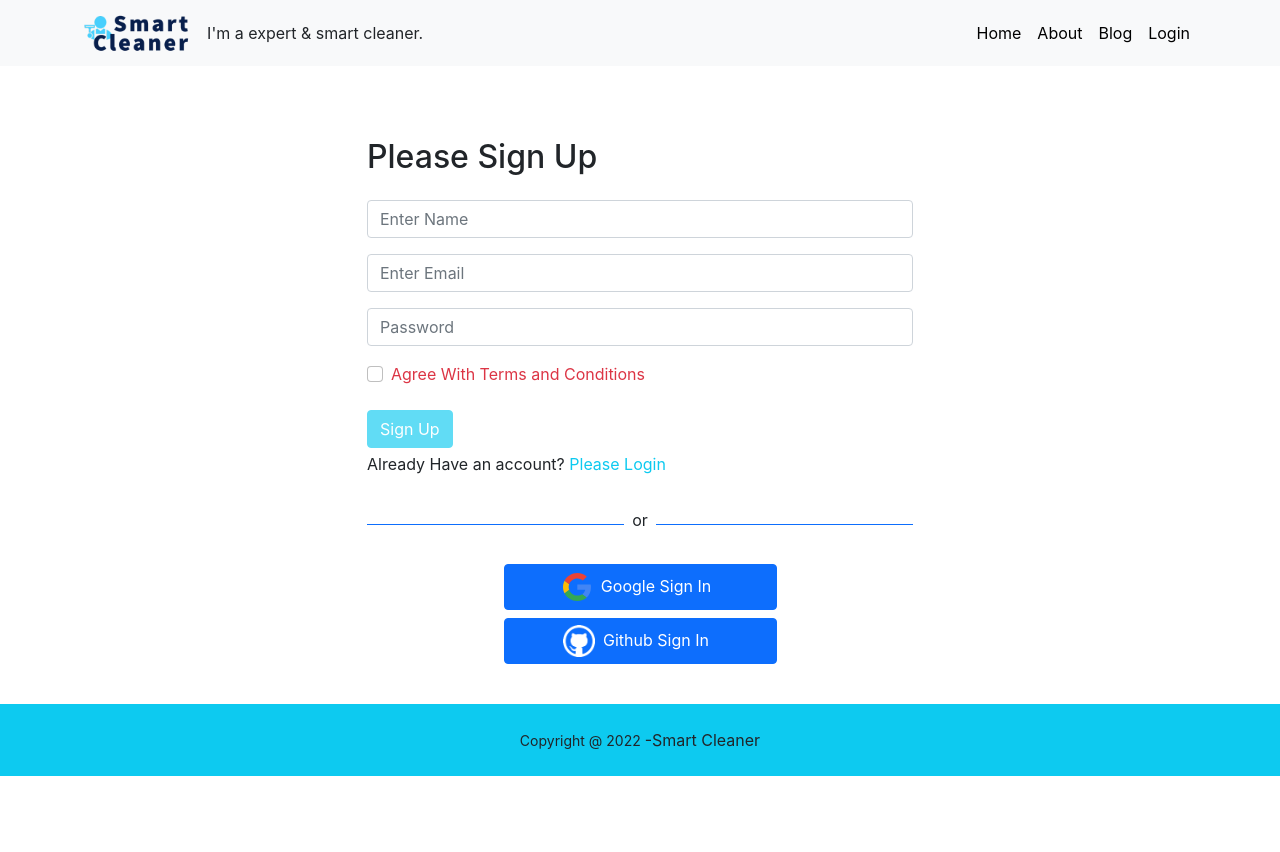
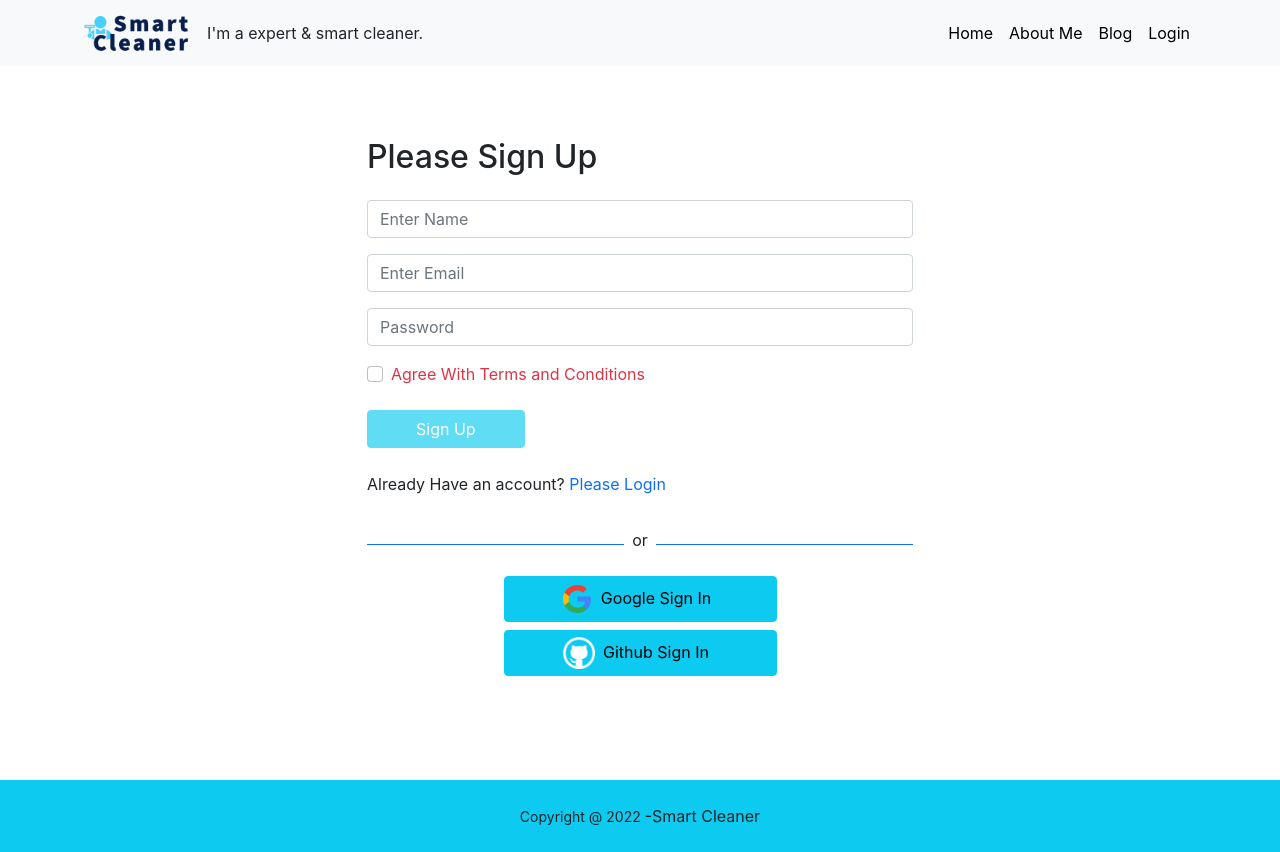
Before and after one commit to kibria-khandaker/smart-cleaner, a React (Create React App) app: page /signup in a window 1280 px wide. Before the commit the page ends 800 px from the top, so only its background shows below. Built offline with nearby package versions, Linux system fonts and the light colour scheme; no server answers.

Commit message:
README md file edit

```diff
--- a/src/components/About/About.js
+++ b/src/components/About/About.js
@@ -2,8 +2,32 @@ import React from 'react';
 
 const About = () => {
     return (
-        <div className='container'>
-            <h1>About</h1>
+        <div className='container py-5'>
+            <div className="row mb-5">
+                <div className="col-md-10 mx-auto">
+                    <div className="row d-flex align-items-center">
+                        <div className='col-md-5 mt-5'>
+                            <img className='w-100 mx-auto text-center' src="https://lh3.googleusercontent.com/soBsPa22hlRpRmrTsC7rWMsjTHgAmr6E6pv4WthwCqykZjoBLrQIOGcmlpwDp30CB8vcpM5_-CvF5oCl7NTZOe_RQtgo4uYMx3w9HY-5bQzhQkIWUjtTBKI74c7jL0E99DalpWhnBb7BjB9fRj8Y7pLdEZIE4ujgsf0X1fuDVd6_seG-ZaojcYeRmSCtU6SgLrPJ5pDiw3VW3kDnlgUA0xDX0-0qT8GRNHaYWnwkU9KW6x6xTKgEYt-aZZLBDEpN3zDpjejSDWTboY4Ce-omh85qIfJhH969n4nQ0gK2LeeBsMo5AHaalw0sj4KY6fpAQxrtaxfo_4EgwwHqgzcL7hGIPBh8tFt7WiHeoY3L9swCOm1VSS-ZmE3fz-FTkAM_H8Gy4z2dS7JJGq9G6iCmJLEPVBgpL4wAHrKZDnLWhvg7lzZFgNXQR7Rg6-mZV5o1z5pzIWCgQ9_UcQ9acqT6fcV_2RxnUIWGrCq2e9vFaFpMWrNvME8VAntX1F_B-yxUq309IgON7u-NOzJAseX3injrfpMqpwpJz4P1zdeKq3W21CkYPqvg7_YI1MXfor1hS_xKqDUl7ZLi8AJ0R-2J24yK7AYB-ONfl4m4U8R9HWQ_a1b1AjzveF3PqykeQco9rQJjtKx-kALlTmYLLUHVA3AfPt92zjWG9YEogIUxwOYHc840O03Iya7iY0TDXwnz8tLRxJYlaJ6omv8lUZmkCrWhkoYHYmXn2GIg-Y-XwVM_mExi8eb__nNhTF7nxU_eK8BQaGNf6755lb86Gl2hyEWGhVa4WKJXiMrYSWHzlYKGkAJtslwv-4C8pyvF854rq5F4QK0pEIGvi4NPG4bKvqmPgfi85pDltATAM0o5UGjMN25AsbZToSgUQySdTsqc3c0kKR3vtJobBE1pDBhTs3bwrXUMOa3ANIc5_wgRgGj8=w462-h595-no?authuser=0" alt="" />
+                        </div>
+                        <div className='col-md-7 mt-5 d-flex  flex-column align-items-center'>
+                            <h3 className='pb-3'> About Me </h3>
+                            <p>
+                                My name is <span className=' text-info'>Golam kibria</span>,
+                                I want to be a full stack developer and I want to build my career in the developing sector.
+                            </p>
+                            <p>
+                                if I got the chance any opportunity to build a career with i will take it without any confusion. because i love it and it's my dream and I will arrive at this anyway.
+                            </p>
+                            <p>
+                                want to learn a lot of programming languages like JavaScript python and other languages and I also want to learn Android IOS and Web all types of application development.
+                            </p>
+                            <p>
+                                or a developing and for learning, I am trying also and even I am trying so hard every time I am doing practice from online internet on others resource if I got any resource which helps me I try with this
+                            </p>
+                        </div>
+                    </div>
+                </div>
+            </div>
         </div>
     );
 };
--- a/src/components/Blogs/Blogs.js
+++ b/src/components/Blogs/Blogs.js
@@ -8,13 +8,13 @@ const Blogs = () => {
             <div className="row">
                 <div className="col-md-7 mx-auto">
                     {/* -----------------  */}
-                    <h4 className='pt-5 pb-3'> <span className='text-warning'> Question 1:</span> <span className='fw-normal '>Difference between <code>authorization</code> and <code>authentication</code> </span> ?</h4>
+                    <h4 className='pt-5 pb-3'> <span className='text-info'> Question 1:</span> <span className='fw-normal '>Difference between <code>authorization</code> and <code>authentication</code> </span> ?</h4>
                     <h5 className=' text-success'>Answer:</h5>
                     <Table striped bordered hover>
                         <thead>
                             <tr className='text-center'>
-                                <th> Authorization </th>
-                                <th> Authentication </th>
+                                <th className=' text-secondary'> Authorization </th>
+                                <th className=' text-secondary'> Authentication </th>
                             </tr>
                         </thead>
                         <tbody>
@@ -52,10 +52,10 @@ const Blogs = () => {
 
                     <br /> <hr />
                     {/* ---------------------------  */}
-                    <h4 className='pt-5 pb-3'> <span className='text-warning'> Question 2:</span> <span className='fw-normal '> Why are you using <code>firebase?</code> What other options do you have to <code>implement authentication?</code></span> </h4>
+                    <h4 className='pt-5 pb-3'> <span className='text-info'> Question 2:</span> <span className='fw-normal '> Why are you using <code>firebase?</code> What other options do you have to <code>implement authentication?</code></span> </h4>
                     <h5 className=' text-success'>Answer:</h5>
                     <p>Firebase is able to manage databases in real-time or instantly. Easy to exchange or easily with data migration using firebase, easy process to Authentication or Authorization. it's developer-friendly by google. and Firebase Storage is basically a powerful and simple object storage, in which you can store your files easily.</p>
-                    <p> <b>Here Some Name of Providers for  implement authentication: </b>  <br />
+                    <p> <b className=' text-secondary'>Here Some Name of Providers for  implement authentication: </b>  <br />
                         STYTCH ,
                         Ory ,
                         Supabase,
@@ -71,9 +71,9 @@ const Blogs = () => {
 
                     <br /> <hr />
                     {/* --------------------------------  */}
-                    <h4 className='pt-5 pb-3'> <span className='text-warning'> Question 3:</span> <span className='fw-normal '> What other services does <code>firebase</code> provide other than <code>authentication?</code></span> </h4>
+                    <h4 className='pt-5 pb-3'> <span className='text-info'> Question 3:</span> <span className='fw-normal '> What other services does <code>firebase</code> provide other than <code>authentication?</code></span> </h4>
                     <h5 className=' text-success'>Answer:</h5>
-                    <p><b>There are  Firebase Services List other than Authentication:</b></p>
+                    <p><b className=' text-secondary'>There are  Firebase Services List other than Authentication:</b></p>
 
                     <p>
                         Cloud Firestore, +
--- a/src/components/Header/Header.js
+++ b/src/components/Header/Header.js
@@ -27,7 +27,7 @@ const Header = () => {
                         </Nav>
                         <Nav>
                             <Nav.Link as={CustomLink} to="/">Home</Nav.Link>
-                            <Nav.Link as={CustomLink} to="/about">About</Nav.Link>
+                            <Nav.Link as={CustomLink} to="/about">About Me</Nav.Link>
                             <Nav.Link as={CustomLink} to="/blog"> Blog </Nav.Link>
 
                             {
--- a/src/components/Login/Login.js
+++ b/src/components/Login/Login.js
@@ -95,7 +95,7 @@ const Login = () => {
                             <Form.Control ref={passwordRef} type="password" placeholder="Password" required />
                         </Form.Group>
 
-                        <Button variant="primary" type="submit">
+                        <Button variant="info text-white px-5" type="submit">
                             Login
                         </Button>
 
--- a/src/components/Login/SignUp.js
+++ b/src/components/Login/SignUp.js
@@ -81,13 +81,13 @@ const SignUp = () => {
                             </FormLabel>
                         </Form.Group>
 
-                        <Button disabled={error ? (agree) : (!agree)} variant="info" className=' text-white' type="submit">
+                        <Button disabled={error ? (agree) : (!agree)} variant="info" className=' text-white px-5' type="submit">
                             Sign Up
                         </Button>
 
                     </Form>
                     <div className=''>
-                        <p className='m-0 mt-1'> Already Have an account? <Link onClick={navigateLogin} to='/login' className=' text-info text-decoration-none'> Please Login </Link>  </p>
+                        <p className='m-0 mt-4'> Already Have an account? <Link onClick={navigateLogin} to='/login' className=' text-primary text-decoration-none'> Please Login </Link>  </p>
                     </div>
                 </div>
             </div>
--- a/src/components/Login/SocialLogin.js
+++ b/src/components/Login/SocialLogin.js
@@ -32,16 +32,16 @@ const SocialLogin = () => {
                 <div className=' bg-primary w-50 ' style={{ height: '1px' }}></div>
             </div>
             {errorElement}
-            <dir className='w-100 p-0'>
-                <button onClick={() => signInWithGoogle()} className='btn btn-primary my-2 w-50 mx-auto d-block'>
+            <div className='w-100 p-0 mb-5 pb-4'>
+                <button onClick={() => signInWithGoogle()} className='btn btn-info my-2 w-50 mx-auto d-block'>
                     <img style={{ width: '32px' }} src={googleImg} alt="" />
                     <span className='px-2'>Google Sign In</span>
                 </button>
-                <button onClick={() => signInWithGithub()} className='btn btn-primary my-2 w-50 mx-auto d-block'>
+                <button onClick={() => signInWithGithub()} className='btn btn-info my-2 w-50 mx-auto d-block'>
                     <img style={{ width: '32px' }} src={githubImg} alt="" />
                     <span className='px-2'>Github Sign In</span>
                 </button>
-            </dir>
+            </div>
         </div>
     );
 };
```
Also changed, not shown: src/img/pages-bg.jpg, 1 other file (tests, documents, lock files or other folders).
